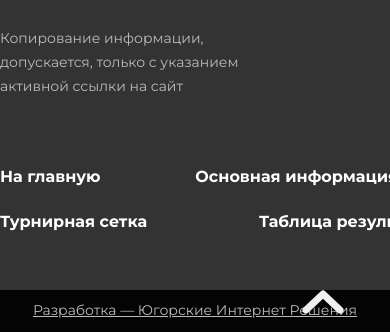
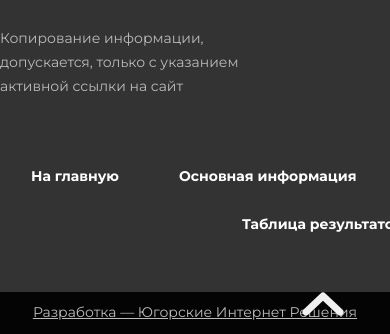
Before and after one commit to milak00/learning-project, a plain HTML site: page index.html in a window 390 px wide. Shown: the part 3761-4095 px from the top of the page. Drawn offline with Linux system fonts and the light colour scheme; files whose address does not match are found by name.

Commit message:
1.3 первый квартал (подправлено меню в подвале для 992рх)

```diff
--- /dev/null
+++ b/blocks/footer/footerMenuMobile/footerMenuMobile.css
@@ -0,0 +1,10 @@
+.footer__menu-mobile {
+    display: none;
+}
+
+@media(max-width: 1120px) {
+    .footer__menu-mobile {
+        display: block;
+        width: 930px;
+    }
+}
--- a/blocks/footer/menu/footerMenu.css
+++ b/blocks/footer/menu/footerMenu.css
@@ -10,5 +10,6 @@
 @media(max-width: 1120px) {
     .footer__menu {
         display: none;
+        width: auto;
     }
 }
--- a/blocks/footer/menu/footerMenuMobile.css
+++ /dev/null
@@ -1,13 +0,0 @@
-.footer__menu_mobile {
-    display: none;
-}
-
-@media(max-width: 1120px) {
-    .footer__menu_mobile {
-        justify-content: space-between;
-        display: flex;
-        width: 930px;
-        height: 64px;
-        margin-bottom: 59px;
-    }
-}
--- a/blocks/footer/menuItem/footerMenuItem.css
+++ b/blocks/footer/menuItem/footerMenuItem.css
@@ -10,7 +10,9 @@
 
 @media (max-width: 1120px) {
     .footer__menu-item {
+        font-size: 14px;
+        padding: 0 30px 30px 30px;
         width: auto;
-        margin-right: 75px;
+
     }
 }
--- /dev/null
+++ b/blocks/footer/menuMobileList/footerMenuMobileList.css
@@ -0,0 +1,12 @@
+.footer__menu-mobile-list {
+    display: none;
+}
+@media(max-width: 1120px) {
+    .footer__menu-mobile-list {
+        display: flex;
+        align-items: center;
+        flex-wrap: wrap;
+        justify-content: center;
+        margin-bottom: 29px;
+    }
+}
--- a/blocks/header/logo/headerLogo.css
+++ b/blocks/header/logo/headerLogo.css
@@ -1,6 +1,6 @@
 .header__logo {
     background: url(../../../assets/img/headerLogo/logo.png) no-repeat;
-    width: 100%;
+    width: 202px;
     height: 68px;
     margin: 0 84px 0 0;
 }
--- a/index.html
+++ b/index.html
@@ -80,7 +80,8 @@
     <link rel="stylesheet" type="text/css" href="blocks/footer/copyright/footerCopyright.css">
     <link rel="stylesheet" type="text/css" href="blocks/footer/menuItem/footerMenuItem.css">
     <link rel="stylesheet" type="text/css" href="blocks/footer/menu/footerMenu.css">
-    <link rel="stylesheet" type="text/css" href="blocks/footer/menu/footerMenuMobile.css">
+    <link rel="stylesheet" type="text/css" href="blocks/footer/menuMobileList/footerMenuMobileList.css">
+    <link rel="stylesheet" type="text/css" href="blocks/footer/footerMenuMobile/footerMenuMobile.css">
     <link rel="stylesheet" type="text/css" href="blocks/footer/tel/footerTel.css">
     <link rel="stylesheet" type="text/css" href="blocks/footer/email/footerEmail.css">
     <link rel="stylesheet" type="text/css" href="blocks/footer/contacts/footerContacts.css">
@@ -147,7 +148,7 @@
             <div class="header__menu-btn-line"></div>
             <div class="header__menu-btn-line"></div>
         </div>
-        <div class="header__background-item"> </div>
+        <div class="header__background-item"></div>
     </header>
 </div>
 <section class="content">
@@ -378,7 +379,9 @@
                 </div>
             </div>
         </div>
-        <nav class="footer__menu footer__menu_mobile">
+
+        <nav class="footer__menu-mobile">
+            <div class="footer__menu-mobile-list">
                 <a href="#" class="link footer__menu-item">На главную</a>
                 <a href="#" class="link footer__menu-item">Основная информация</a>
                 <a href="#" class="link footer__menu-item">Участники</a>
@@ -387,11 +390,13 @@
                 <a href="#" class="link footer__menu-item">Таблица результатов</a>
                 <a href="#" class="link footer__menu-item">Фото/Видео</a>
                 <a href="#" class="link footer__menu-item">Контакты</a>
+            </div>
         </nav>
     </div>
     <a class="link footer__btn-top">
         <svg xmlns="http://www.w3.org/2000/svg" width="42" height="24" viewBox="0 0 42 24" fill="none">
-            <path d="M38 20L21 4L4 20" stroke="#F0F0F0" stroke-width="7" stroke-linecap="round" stroke-linejoin="round"/>
+            <path d="M38 20L21 4L4 20" stroke="#F0F0F0" stroke-width="7" stroke-linecap="round"
+                  stroke-linejoin="round"/>
         </svg>
     </a>
     <div class="link footer__website-development">Разработка — Югорские Интернет Решения</div>
```
Lines whose indentation alone changed are shown as unchanged.
